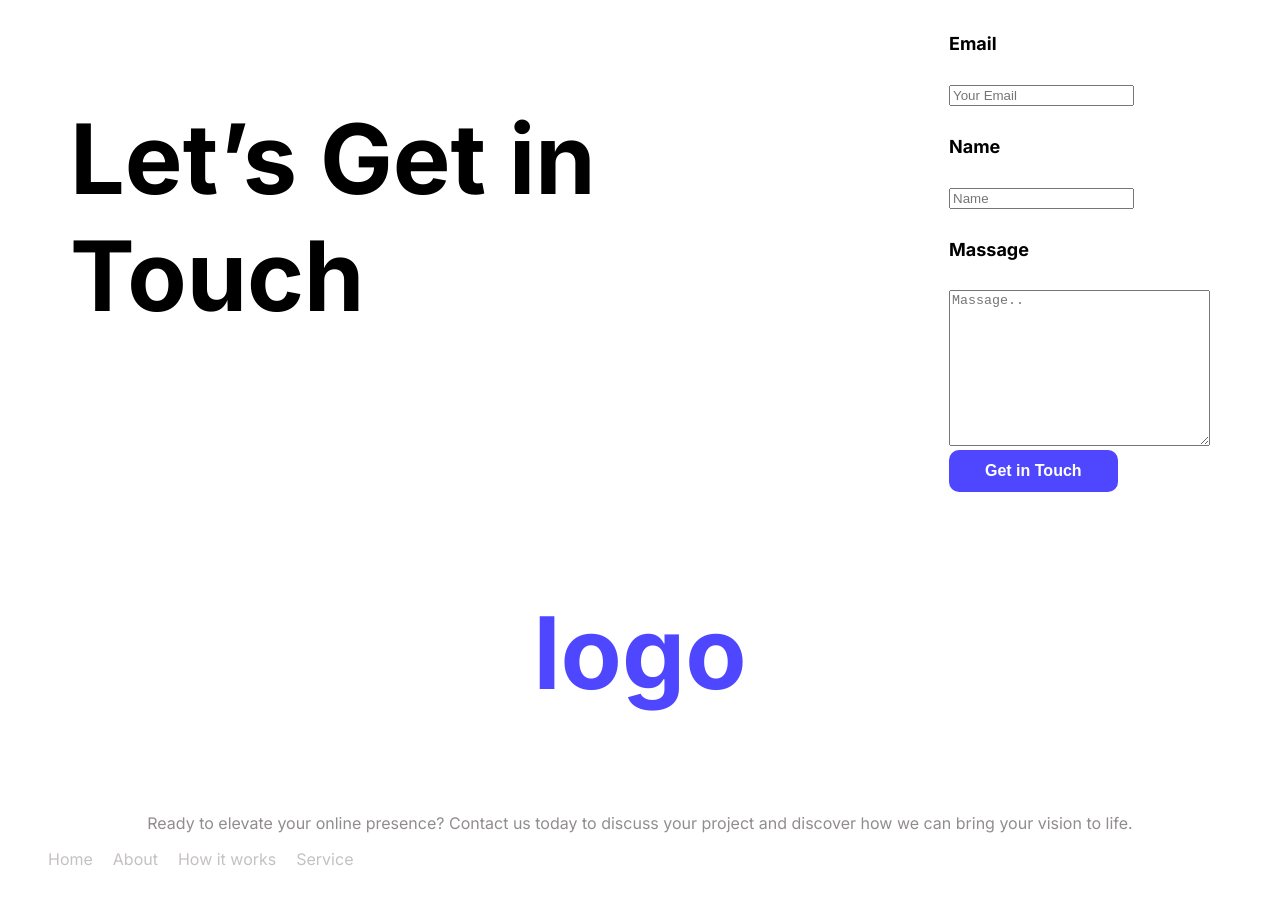
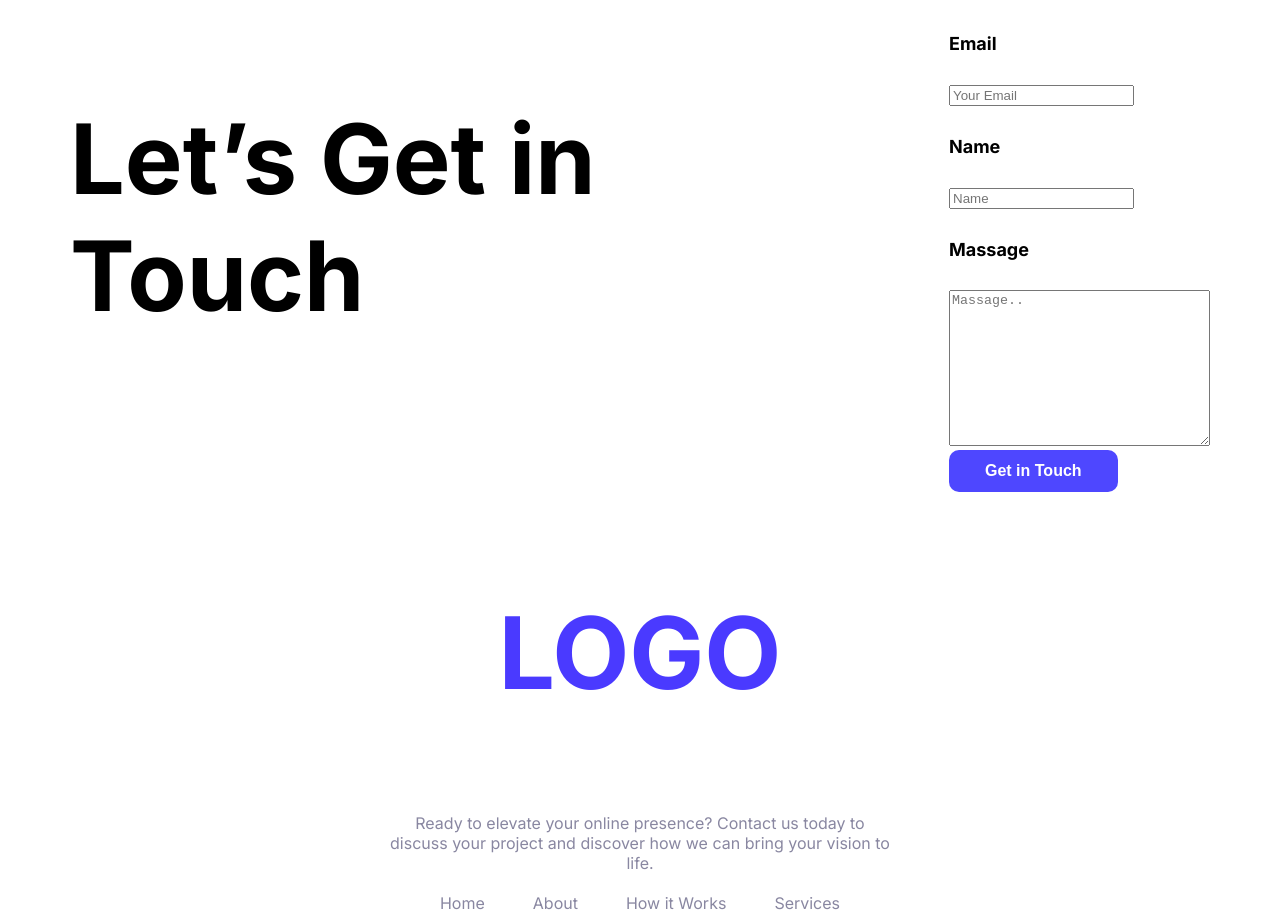
Before and after one commit to Shuvro882/Assignment-1, a plain HTML site: page index.html in a window 1280 px wide. Shown: the part 3082-4003 px from the top of the page. Before the commit the page ends 3967 px from the top, so only its background shows below. Drawn offline with Linux system fonts and the light colour scheme.

Commit message:
added new  footer

```diff
--- a/index.html
+++ b/index.html
@@ -84,7 +84,6 @@
             <h5 class="user-title">Loved by Designers</h5>
             <p class="user-description">This template instantly leveled up our presence.” –
                 Studio Vertex</p>
-
              <div class="userse">
                 <div>
                 <img class="avata" src="images/avatar.png" alt="">
@@ -182,17 +181,16 @@
 </main>
 
 
-
-    <footer class="last">
-        <h3 class="footers-logo">logo</h3>
-        <p style="color: rgb(145, 141, 141);">Ready to elevate your online presence? Contact us today to discuss your project and discover how we can bring your vision to life.
-
+<footer class="footer">
+  <h3 class="footer-logo">LOGO</h3>
+  <p class="footer-description">
+    Ready to elevate your online presence? Contact us today to discuss your project and discover how we can bring your vision to life.
   </p>
-        <ul class="last-items">
+  <ul class="footer-menu">
     <li>Home</li>
     <li>About</li>
-            <li>How it works</li>
-            <li>Service</li>
+    <li>How it Works</li>
+    <li>Services</li>
   </ul>
 </footer>
 </body>
--- a/styles/assignment.css
+++ b/styles/assignment.css
@@ -243,21 +243,36 @@ color: rgba(0, 0, 0, 50%);
 }
 
 /* footes */
-.footers-logo{
-    font-size: 100px;
-    color: #4E47FF;
-}
-.last{
-    text-align: center;
+.footer {
+  text-align: center;
+
 }
 
-ul li{
-    list-style: none;
+.footer-logo {
+  font-size: 100px;
+  font-weight: bold;
+  color: #4a3aff;
 }
 
-.last-items{
-    display: flex;
-    gap: 20px;
-    color: rgb(197, 193, 193);
+.footer-description {
+  max-width: 500px;
+  margin: 20px auto;
+  color: #8987A1;
+  font-size: 16px;
 
 }
+
+.footer-menu {
+  list-style: none;
+  padding: 0;
+  margin: 20px auto 0;
+  display: flex;
+  justify-content: center;
+  gap: 48px;
+}
+
+.footer-menu li {
+  color: #8987A1;
+  cursor: pointer;
+  transition: color 0.3s;
+}
```
Lines whose indentation alone changed are shown as unchanged.
